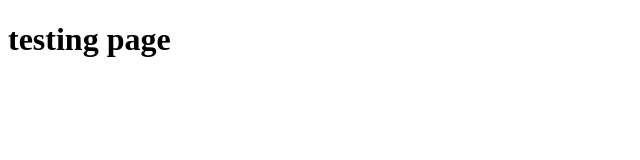
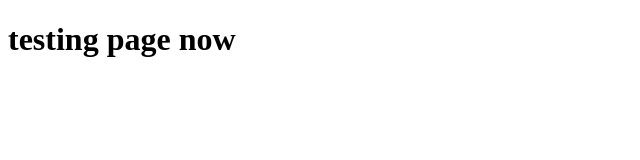
Before and after one commit to byiringiroscar/simple-electron-app, an Electron app: page index.html in a window 1000 px wide. Shown: the full height of the page, 0-640 px from the left. Drawn offline with Linux system fonts and the light colour scheme.

Commit message:
Update index.html

```diff
--- a/index.html
+++ b/index.html
@@ -6,6 +6,6 @@
     <title>Document</title>
 </head>
 <body>
-    <h1>testing page</h1>
+    <h1>testing page now</h1>
 </body>
 </html>
```
